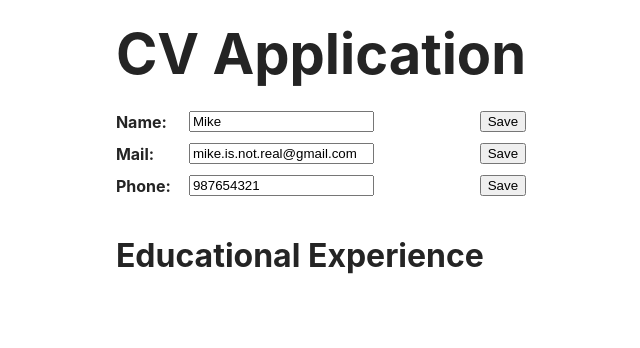
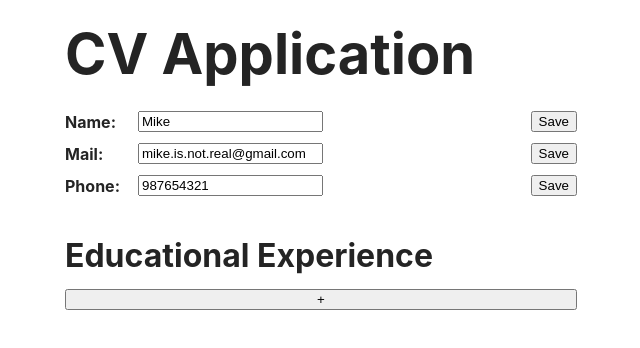
Before and after one commit to emesefedev/cv-app-react, a React (Vite) app: page / in a window 1280 px wide. Shown: the top 348 px of the page, without its empty margins (319-959 px from the left). Built offline with nearby package versions, Linux system fonts and the light colour scheme.

Commit message:
add, edit and delete educational experience

```diff
--- a/src/App.jsx
+++ b/src/App.jsx
@@ -1,19 +1,23 @@
-import { Info } from "./Info"
+import { InfoWithButton } from "./InfoWithButton"
+import { EducationalBlocks } from "./EducationalBlocks"
 
 function App() {
 
+
   return (
-    <>
+    <div className="app">
       <h1>CV Application</h1>
 
       <div className="flex flex-col gap-8">
-      <Info label={"Name"} defalutValue={"Mike"}/>
-      <Info label={"Mail"} defalutValue={"mike.is.not.real@gmail.com"} type={"email"}/>
-      <Info label={"Phone"} defalutValue={"987654321"} type={"phone"}/>
+      <InfoWithButton label={"Name"} defalutValue={"Mike"}/>
+      <InfoWithButton label={"Mail"} defalutValue={"mike.is.not.real@gmail.com"} type={"email"}/>
+      <InfoWithButton label={"Phone"} defalutValue={"987654321"} type={"phone"}/>
       </div>
 
       <h2 className="mt-5vh">Educational Experience</h2>
-    </>
+      <EducationalBlocks/>
+
+    </div>
   )
 }
 
--- /dev/null
+++ b/src/DeleteButton.jsx
@@ -0,0 +1,6 @@
+export function DeleteButton({style, handleClick}) {
+
+  return (
+    <button className={style} onClick={handleClick}>Delete</button>
+  )
+}
--- /dev/null
+++ b/src/EditButton.jsx
@@ -0,0 +1,6 @@
+export function EditButton({style, handleClick}) {
+
+  return (
+    <button className={style} onClick={handleClick}>Edit</button>
+  )
+}
--- /dev/null
+++ b/src/EducationalBlock.jsx
@@ -0,0 +1,28 @@
+import { DeleteButton } from "./DeleteButton"
+import { EditButton } from "./EditButton"
+import { Info } from "./Info"
+import { SaveButton } from "./SaveButton"
+import { useState } from "react"
+
+export function EducationalBlock({id, handleDelete}) {
+  const [isEditing, setIsEditing] = useState(true)
+
+  const enableEditing = () => {setIsEditing(true)}
+  const disableEditing = () => {setIsEditing(false)}
+
+  return (
+    <div className="flex flex-col align-start gap-4">
+      <Info label={"School Name"} defaultValue={"Harvard University"} isEditing={isEditing}/>
+      <Info label={"Title of Study"} defaultValue={"Degree in Mathematics"} isEditing={isEditing}/>
+      <Info label={"Date of Study"} defaultValue={"2020-09-22"} type={"date"} isEditing={isEditing}/>
+
+      {isEditing
+        ? <div className="flex gap-8 mt-8">
+           <SaveButton handleClick={disableEditing}/>
+           <DeleteButton handleClick={() => handleDelete(id)}/>
+          </div>
+        : <EditButton style={"mt-8"} handleClick={enableEditing}/>
+      }
+    </div>
+  )
+}
--- /dev/null
+++ b/src/EducationalBlocks.jsx
@@ -0,0 +1,36 @@
+import { useState, useRef } from "react"
+import { EducationalBlock } from "./EducationalBlock"
+import { PlusButton } from "./PlusButton"
+
+export function EducationalBlocks() {
+  const [educationalKey, setEducationalKey] = useState(1)
+  const [educationalBlocks, setEducationalBlocks] = useState([])
+  const educationalBlocksRef = useRef()
+
+  educationalBlocksRef.current = educationalBlocks
+
+  const deleteEducationalBlockByKey = (key) => {
+    const array = educationalBlocksRef.current
+
+    const index = array.findIndex(block => block.key == key);
+
+    if (index !== -1) {
+      const newArray = [...array.slice(0, index), ...array.slice(index + 1)];
+      setEducationalBlocks(newArray);
+    }
+  };
+
+  const addEducationalBlock = () => {
+    setEducationalBlocks(
+      educationalBlocks.concat(<EducationalBlock key={educationalKey} id={educationalKey} handleDelete={deleteEducationalBlockByKey}/>)
+    )
+    setEducationalKey(educationalKey + 1)
+  }
+
+  return (
+    <div className="flex flex-col gap-16">
+      {educationalBlocks}
+      <PlusButton handleClick={addEducationalBlock}/>
+    </div>
+  )
+}
--- a/src/Info.jsx
+++ b/src/Info.jsx
@@ -2,19 +2,21 @@ import { InfoInput } from "./InfoInput"
 import { InfoShow } from "./InfoShow"
 import { useState } from "react"
 
-export function Info({label, defalutValue, type}) {
-  const [isEditing, setIsEditing] = useState(true)
-  const [inputValue, setInputValue] = useState(defalutValue)
+export function Info({label, defaultValue, type, isEditing}) {
+  const [inputValue, setInputValue] = useState(defaultValue)
 
-  const enableEditing = () => {setIsEditing(true)}
-  const disableEditing = () => {setIsEditing(false)}
   const saveInputValue = (value) => {setInputValue(value)}
 
   return (
     <div>
       {isEditing
-        ? <InfoInput label={label} type={type} value={inputValue} handleClick={disableEditing} handleChange={saveInputValue}/>
-        : <InfoShow label={label} value={inputValue} handleClick={enableEditing}/>}
+        ? <InfoInput
+            label={label}
+            type={type}
+            value={inputValue}
+            handleChange={saveInputValue}
+          />
+        : <InfoShow label={label} value={inputValue}/>}
     </div>
   )
 }
--- a/src/InfoInput.jsx
+++ b/src/InfoInput.jsx
@@ -1,4 +1,4 @@
-export function InfoInput({label, type = "text", value, handleClick, handleChange }) {
+export function InfoInput({label, type = "text", value, handleChange }) {
 
   return (
     <div className="flex align-center gap-8">
@@ -9,7 +9,6 @@ export function InfoInput({label, type = "text", value, handleClick, handleChang
         value={value}
         onChange={(event) => handleChange(event.target.value)}
       />
-      <button className="ml-auto" onClick={handleClick}>Save</button>
     </div>
   )
 }
--- a/src/InfoShow.jsx
+++ b/src/InfoShow.jsx
@@ -1,10 +1,9 @@
-export function InfoShow({label, value, handleClick}) {
+export function InfoShow({label, value}) {
 
   return (
     <div className="flex align-center gap-8">
       <p className="label text-bold">{label}: </p>
       <p>{value}</p>
-      <button className="ml-auto" onClick={handleClick}>Edit</button>
     </div>
   )
 }
--- /dev/null
+++ b/src/InfoWithButton.jsx
@@ -0,0 +1,33 @@
+import { InfoInput } from "./InfoInput"
+import { InfoShow } from "./InfoShow"
+import { useState } from "react"
+import { SaveButton } from "./SaveButton"
+
+export function InfoWithButton({label, defalutValue, type}) {
+  const [isEditing, setIsEditing] = useState(true)
+  const [inputValue, setInputValue] = useState(defalutValue)
+
+  const enableEditing = () => {setIsEditing(true)}
+  const disableEditing = () => {setIsEditing(false)}
+  const saveInputValue = (value) => {setInputValue(value)}
+
+  return (
+    <div className="flex align-center">
+      {isEditing
+        ? <>
+            <InfoInput
+              label={label}
+              type={type}
+              value={inputValue}
+              handleChange={saveInputValue}
+            />
+            <SaveButton style={"ml-auto"} handleClick={disableEditing}/>
+          </>
+        : <>
+            <InfoShow label={label} value={inputValue} handleClick={enableEditing}/>
+            <button className="ml-auto" onClick={enableEditing}>Edit</button>
+          </>
+      }
+    </div>
+  )
+}
--- /dev/null
+++ b/src/PlusButton.jsx
@@ -0,0 +1,6 @@
+export function PlusButton({style, handleClick}) {
+
+  return (
+    <button className={style} onClick={handleClick}>+</button>
+  )
+}
--- /dev/null
+++ b/src/SaveButton.jsx
@@ -0,0 +1,6 @@
+export function SaveButton({style, handleClick}) {
+
+  return (
+    <button className={style} onClick={handleClick}>Save</button>
+  )
+}
--- a/src/index.css
+++ b/src/index.css
@@ -43,6 +43,10 @@ h2 {
   margin-bottom: 2vh;
 }
 
+.app {
+  min-width: 40vw;
+}
+
 .label {
   min-width: 65px;
 }
@@ -61,8 +65,20 @@ h2 {
   align-items: center;
 }
 
+.align-start {
+  align-items: start;
+}
+
+.gap-4 {
+  gap: 4px;
+}
+
 .gap-8 {
   gap: 8px;
+}
+
+.gap-16 {
+  gap: 16px;
 }
 
 /* TEXT */
@@ -74,6 +90,10 @@ h2 {
 
 .ml-auto {
   margin-left: auto;
+}
+
+.mt-8 {
+  margin-top: 8px;
 }
 
 .mt-5vh {
```
